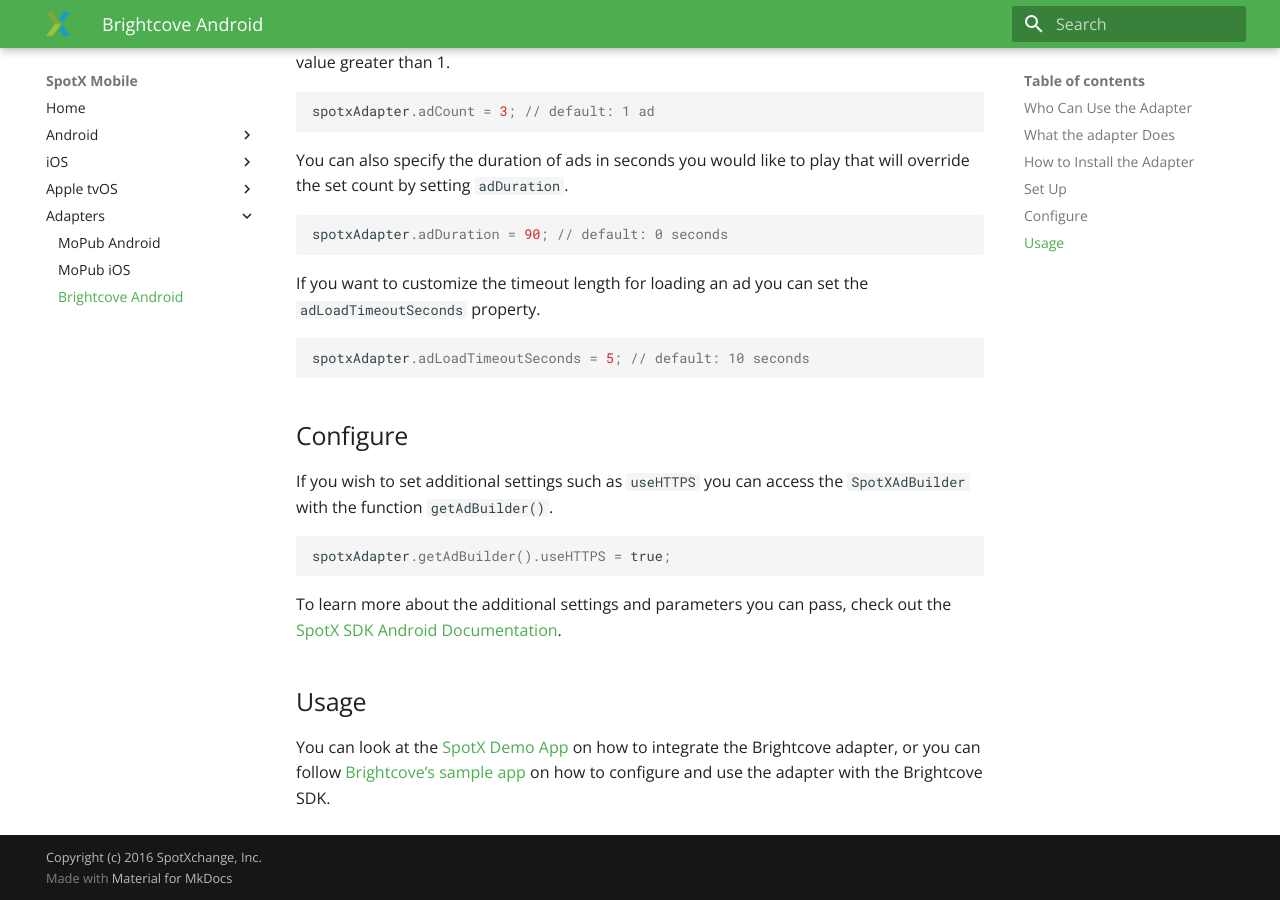
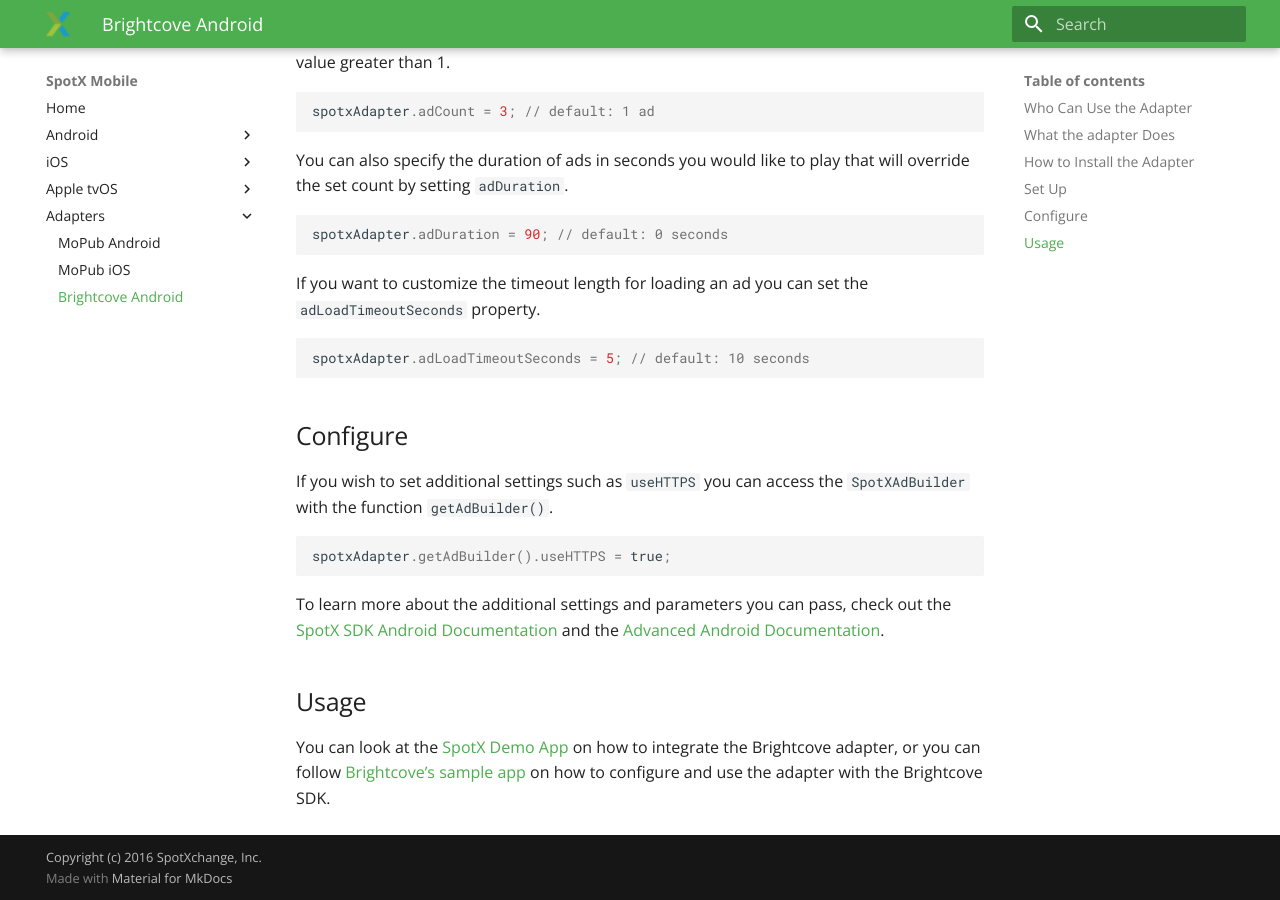
Before and after one commit to alpi2736/spotxmobile.github.io, an MkDocs documentation site: the page built from docs/adapters/brightcove/android-adapter.md, in a window 1280 px wide and 900 px high, scrolled down 886 px. Built offline with MkDocs 1.6.1 and Material for MkDocs 9.7.7, drawn with Linux system fonts in a browser that asks for light colours; old or Windows-style settings are respelled for this version of MkDocs.

Commit message:
added link to adv docs for android brightcove

````diff
--- a/docs/adapters/brightcove/android-adapter.md
+++ b/docs/adapters/brightcove/android-adapter.md
@@ -48,7 +48,7 @@
 spotxAdapter.getAdBuilder().useHTTPS = true;
 ```
 
-To learn more about the additional settings and parameters you can pass, check out the [SpotX SDK Android Documentation](/android/sdk/#ad-integration).
+To learn more about the additional settings and parameters you can pass, check out the [SpotX SDK Android Documentation](/android/sdk/#ad-integration) and the [Advanced Android Documentation](/android/sdk-advanced/).
 
 ## Usage
 
````
